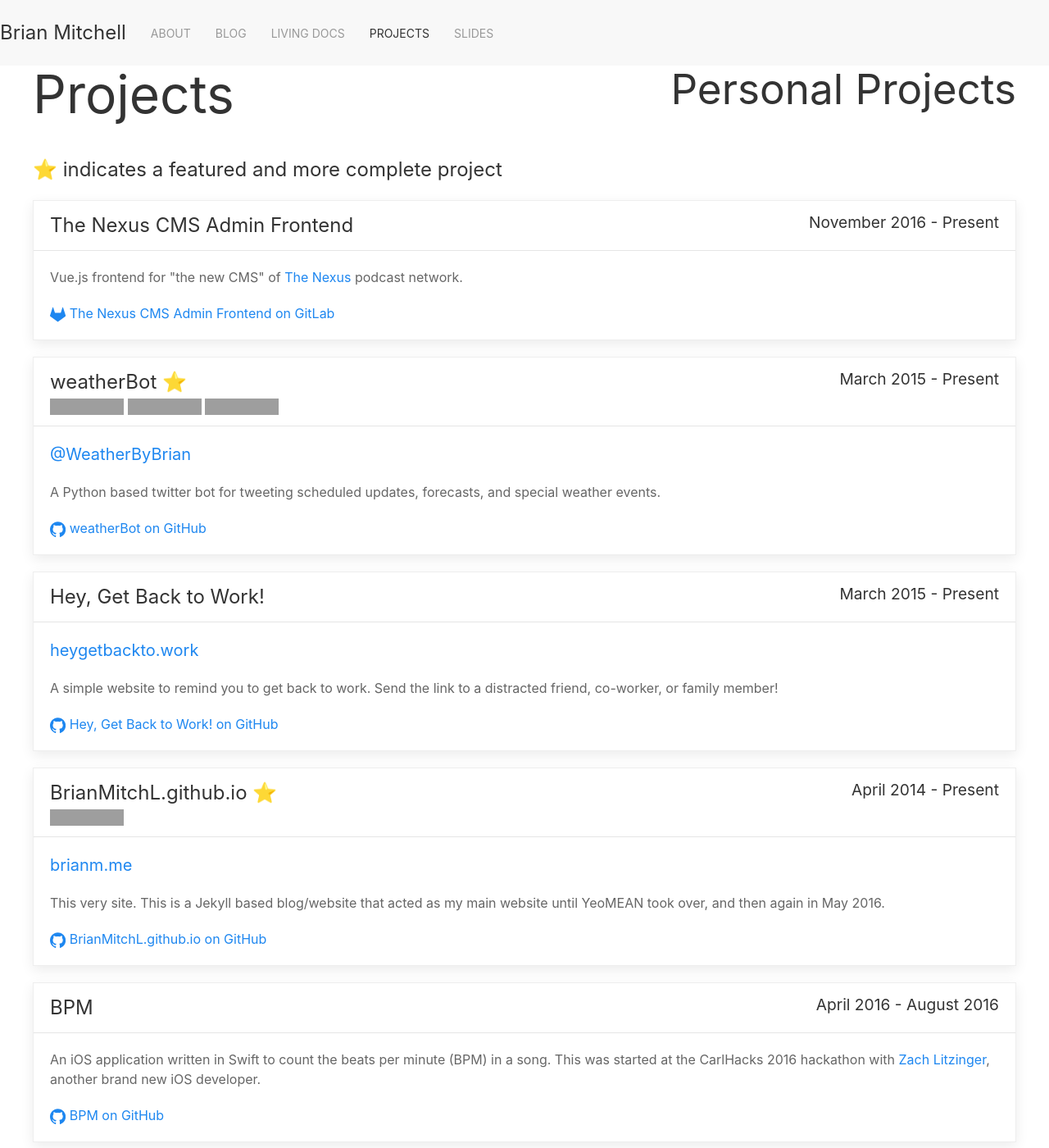
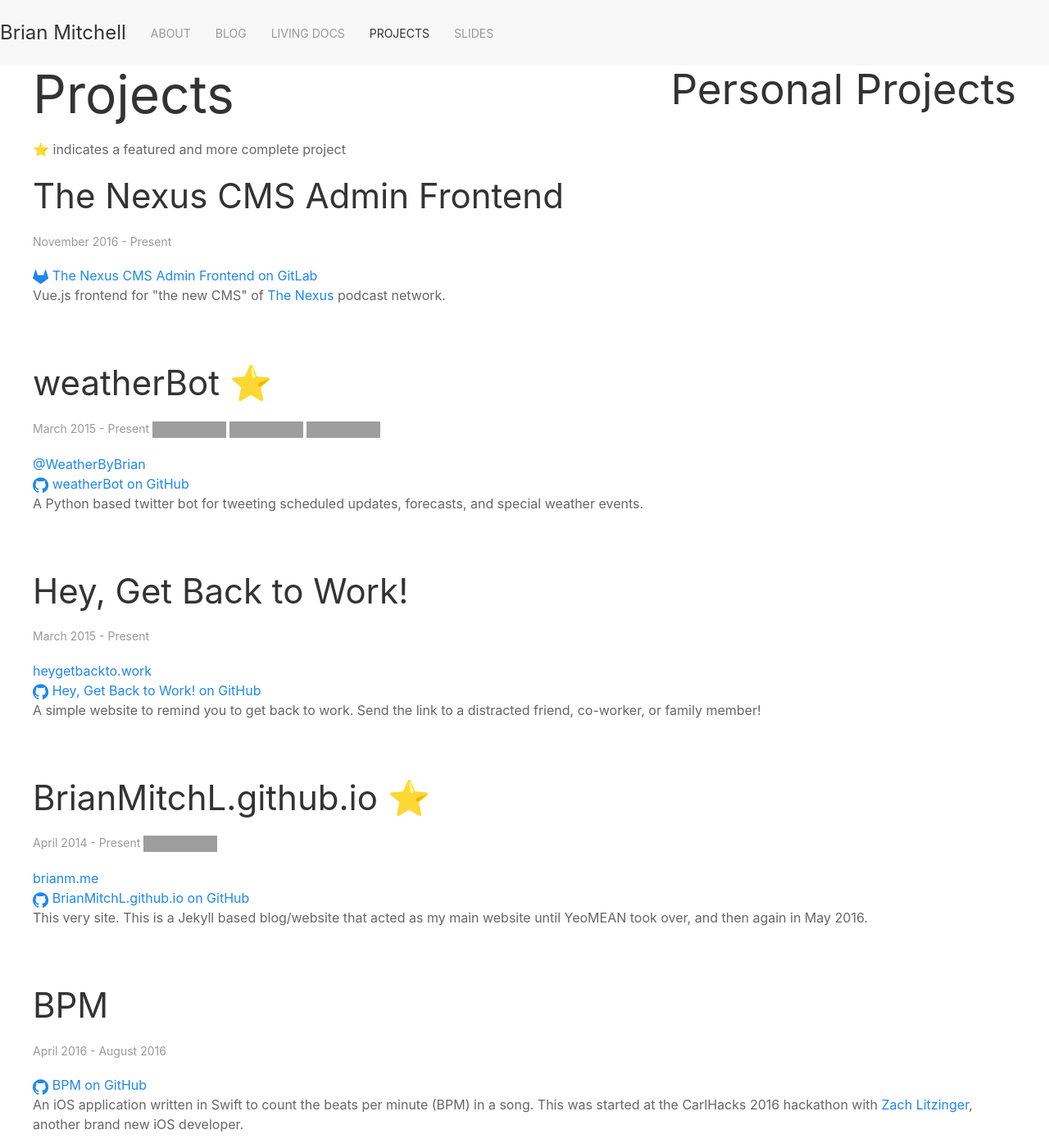
Before and after one commit to BrianMitchL/brianm.me, a Jekyll site: the page built from projects.html, in a window 1280 px wide and 1400 px high. Shown: the whole window at 82% size. Built offline with Jekyll 4.4.1, drawn with Linux system fonts in a browser that asks for light colours; nearby versions of some CDN libraries; emoji names are drawn with the system emoji font; some of the changed text lies outside the part shown; grey boxes are pictures that could not be loaded.

Commit message:
Use article style for blog and projects pages

```diff
--- a/projects.html
+++ b/projects.html
@@ -5,40 +5,32 @@
 description: Personal Projects
 ---
 
-<h3>:star: indicates a featured and more complete project</h3>
+<p>:star: indicates a featured and more complete project</p>
 
 {% for project in site.data.projects %}
-<div
-  class="uk-card uk-card-small uk-card-default uk-margin-bottom"
-  uk-scrollspy="cls:uk-animation-fade"
->
-  <div class="uk-card-header">
-    <h2 class="uk-card-title uk-margin-remove">
+<div class="uk-article">
+  <header>
+    <h2 class="uk-article-title uk-margin-remove">
       {{ project.name }}{% if project.featured %} :star:{% endif %}
-      <small class="uk-align-right@m uk-margin-remove"
-        >{{ project.range }}</small
-      >
     </h2>
-    {{ project.status }}
-  </div>
-  <div class="uk-card-body">
+  </header>
+  <p class="uk-article-meta">
+    {{ project.range }} {{ project.status }}
+  </p>
+  <p>
     {% if project.link %}
-    <h4>
-      <a href="{{ project.link.href }}" target="_blank"
-        >{{ project.link.title }}</a
-      >
-    </h4>
-    {% endif %}
-    <p>{{ project.description }}</p>
-    {% if project.github %}
+    <a href="{{ project.link.href }}" target="_blank"
+      >{{ project.link.title }}</a
+    ><br>
+    {% endif %} {% if project.github %}
     <a href="https://github.com/{{ project.github }}" target="_blank">
       {% include icon.html icon="github" %} {{ project.name }} on GitHub</a
-    >
+    ><br>
     {% endif %} {% if project.gitlab %}
     <a href="https://gitlab.com/{{ project.gitlab }}" target="_blank">
       {% include icon.html icon="gitlab" %} {{ project.name }} on GitLab</a
-    >
-    {% endif %}
-  </div>
+    ><br>
+    {% endif %} {{ project.description }}
+  </p>
 </div>
 {% endfor %}
```
Also changed, not shown: _includes/read-time.html (+6 -3 lines), blog/index.html (+21 -27 lines).
